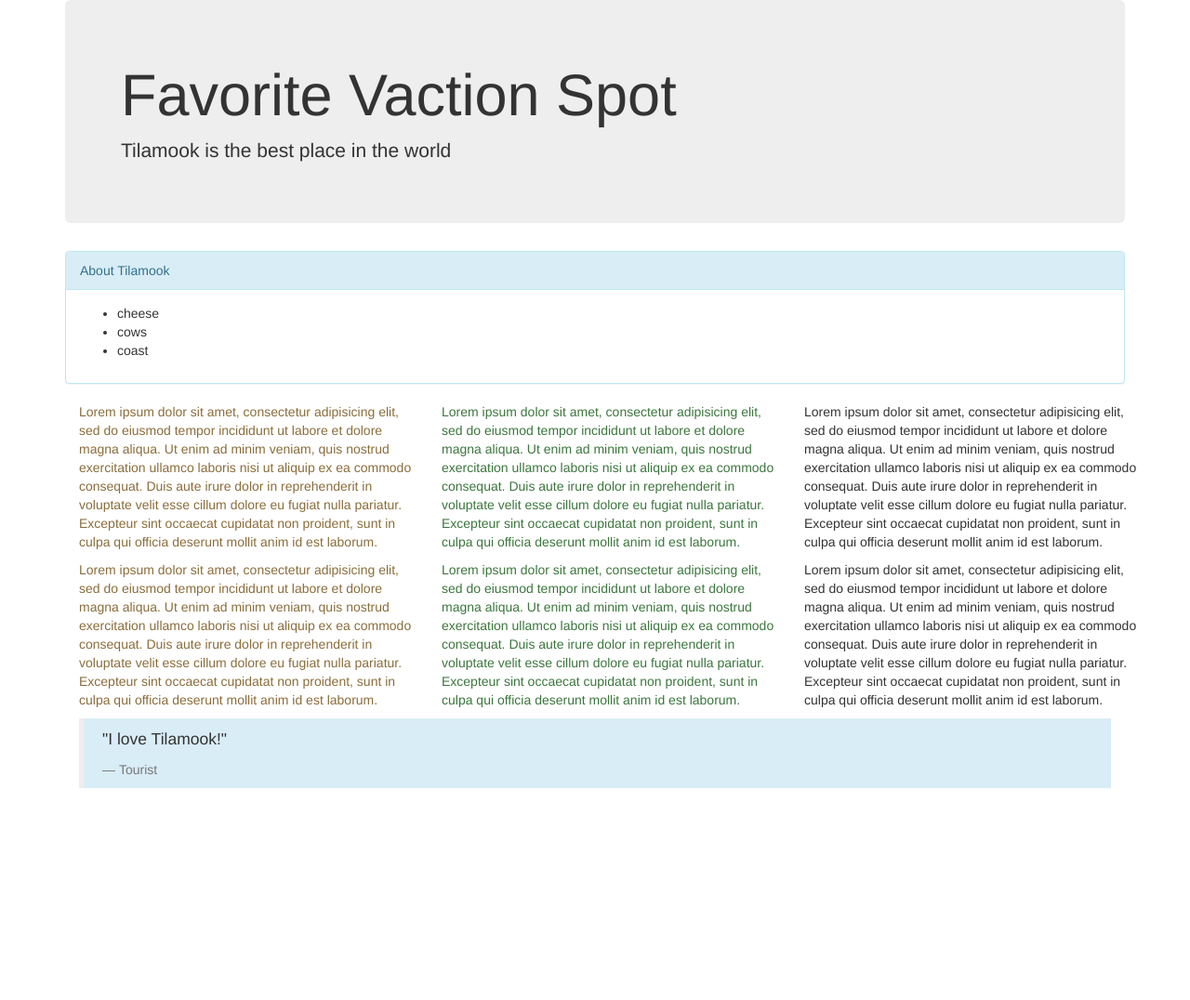
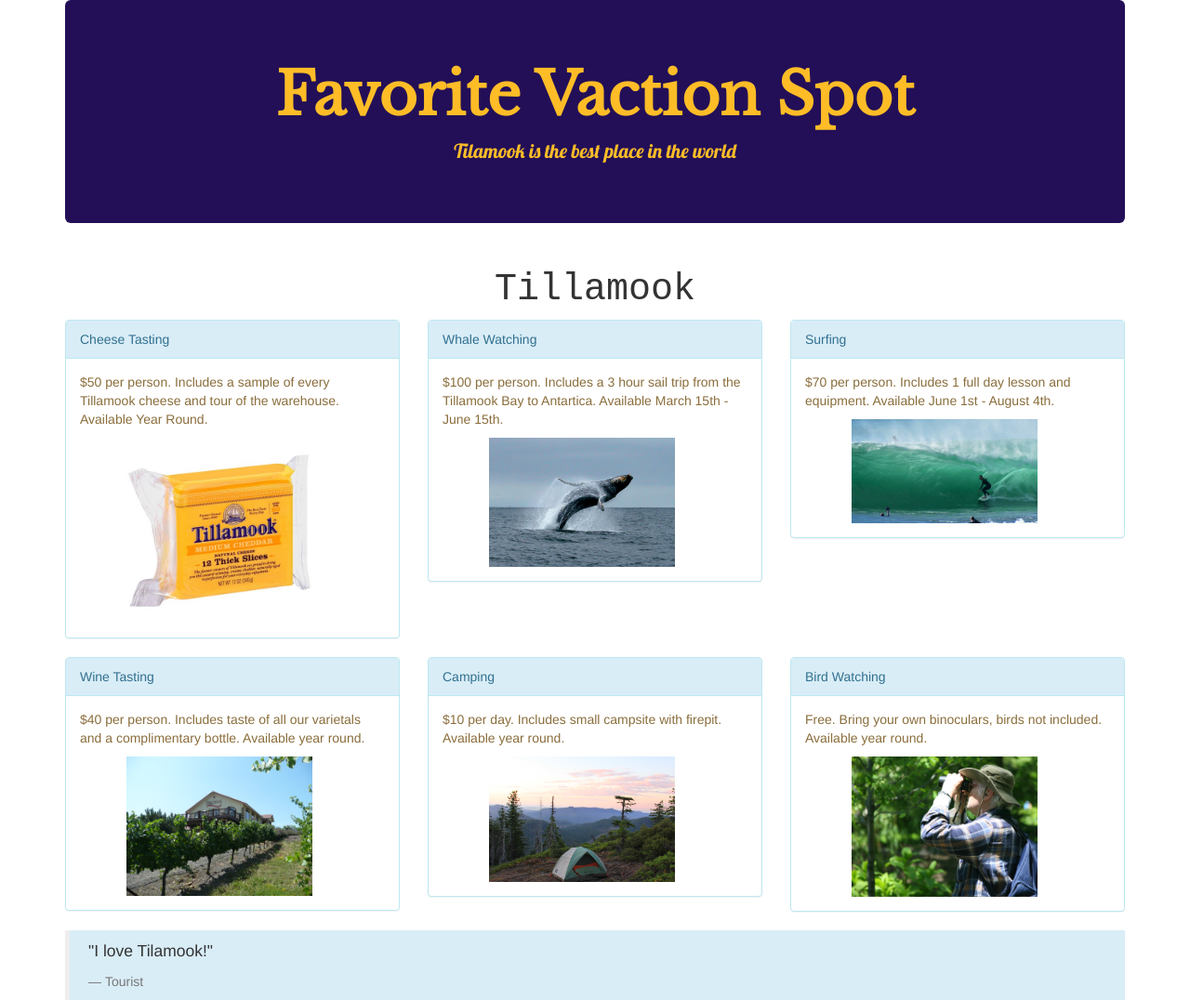
Before and after one commit to Jlannon90/Vacation, a plain HTML site: page index.html in a window 1280 px wide. Shown: the whole page at 93% size. Before the commit the page ends 868 px from the top, so only its background shows below. Drawn offline with nearby package versions, Linux system fonts and the light colour scheme; a web font is replaced by a local one.

Commit message:
add img files, basic css to styles.css, update text in p, add image to p, add google font

```diff
--- a/css/styles.css
+++ b/css/styles.css
@@ -0,0 +1,31 @@
+img {
+  max-width: 200px;
+  max-height: auto;
+  margin-left: 50px;
+}
+
+h1 {
+  text-align: center;
+  font-family: monospace;
+  font-size: 40px;
+}
+
+.jumbotron p {
+  text-align: center;
+  font-family: monospace;
+  font-family: 'Asar', serif;
+  font-family: 'Libre Baskerville', serif;
+  font-family: 'Lobster', cursive;
+
+}
+
+.jumbotron h1 {
+  font-weight: bolder;
+  font-family: 'Asar', serif;
+  font-family: 'Libre Baskerville', serif;
+}
+
+.jumbotron {
+  background-color: #230f57;
+  color: #febd27;
+}
--- a/index.html
+++ b/index.html
@@ -2,59 +2,99 @@
 <html>
   <head>
     <title>Vacation</title>
+    <link href="https://fonts.googleapis.com/css?family=Asar|Libre+Baskerville|Lobster" rel="stylesheet">
+    <link href="https://fonts.googleapis.com/css?family=Asar|Libre+Baskerville" rel="stylesheet">
     <link href="css/bootstrap.css" rel="stylesheet" type="text/css">
+    <link rel="stylesheet" href="css/styles.css" type="text/css">
   </head>
   <div class="container">
       <div class="jumbotron">
         <h1>Favorite Vaction Spot</h1>
         <p>Tilamook is the best place in the world</p>
       </div>
+  </div>
   <body>
-      <div class="panel panel-info">
-        <div class="panel-heading"
-          <h1 class="panel-title">About Tilamook</h1>
-        </div>
-        <div class="panel-body">
-          <ul>
-            <li>cheese</li>
-            <li>cows</li>
-            <li>coast</li>
-          </ul>
-        </div>
+      <h1>Tillamook</h1>
       </div>
         <div class="container">
           <div class="row">
               <div class="col-md-4">
+                <div class="panel panel-info">
+                  <div class="panel-heading"
+                    <h1 class="panel-title">Cheese Tasting</h1>
+                  </div>
+                  <div class="panel-body">
                     <p class="text-warning">
-              Lorem ipsum dolor sit amet, consectetur adipisicing elit, sed do eiusmod tempor incididunt ut labore et dolore magna aliqua. Ut enim ad minim veniam, quis nostrud exercitation ullamco laboris nisi ut aliquip ex ea commodo consequat. Duis aute irure dolor in reprehenderit in voluptate velit esse cillum dolore eu fugiat nulla pariatur. Excepteur sint occaecat cupidatat non proident, sunt in culpa qui officia deserunt mollit anim id est laborum.
+                  $50 per person. Includes a sample of every Tillamook cheese and tour of the warehouse. Available Year Round.
                     </p>
+                    <img src="img/cheese.png" alt="cheese" />
+                  </div>
+                </div>
               </div>
               <div class="col-md-4">
-            <p class="text-success">
-              Lorem ipsum dolor sit amet, consectetur adipisicing elit, sed do eiusmod tempor incididunt ut labore et dolore magna aliqua. Ut enim ad minim veniam, quis nostrud exercitation ullamco laboris nisi ut aliquip ex ea commodo consequat. Duis aute irure dolor in reprehenderit in voluptate velit esse cillum dolore eu fugiat nulla pariatur. Excepteur sint occaecat cupidatat non proident, sunt in culpa qui officia deserunt mollit anim id est laborum.
+                <div class="panel panel-info">
+                  <div class="panel-heading"
+                    <h1 class="panel-title">Whale Watching</h1>
+                  </div>
+                  <div class="panel-body">
+                    <p class="text-warning">
+                  $100 per person. Includes a 3 hour sail trip from the Tillamook Bay to Antartica. Available March 15th - June 15th.
                     </p>
+                    <img src="img/whale.png" alt="whale" />
+                  </div>
+                </div>
               </div>
               <div class="col-md-4">
-            <p class="text-shadow">
-              Lorem ipsum dolor sit amet, consectetur adipisicing elit, sed do eiusmod tempor incididunt ut labore et dolore magna aliqua. Ut enim ad minim veniam, quis nostrud exercitation ullamco laboris nisi ut aliquip ex ea commodo consequat. Duis aute irure dolor in reprehenderit in voluptate velit esse cillum dolore eu fugiat nulla pariatur. Excepteur sint occaecat cupidatat non proident, sunt in culpa qui officia deserunt mollit anim id est laborum.
+                <div class="panel panel-info">
+                  <div class="panel-heading"
+                    <h1 class="panel-title">Surfing</h1>
+                  </div>
+                  <div class="panel-body">
+                    <p class="text-warning">
+                  $70 per person. Includes 1 full day lesson and equipment. Available June 1st - August 4th.
                     </p>
+                    <img src="img/surfing.png" alt="surfing" />
+                  </div>
+                </div>
               </div>
             </div>
               <div class="row">
                   <div class="col-md-4">
+                    <div class="panel panel-info">
+                      <div class="panel-heading"
+                        <h1 class="panel-title">Wine Tasting</h1>
+                      </div>
+                      <div class="panel-body">
                         <p class="text-warning">
-              Lorem ipsum dolor sit amet, consectetur adipisicing elit, sed do eiusmod tempor incididunt ut labore et dolore magna aliqua. Ut enim ad minim veniam, quis nostrud exercitation ullamco laboris nisi ut aliquip ex ea commodo consequat. Duis aute irure dolor in reprehenderit in voluptate velit esse cillum dolore eu fugiat nulla pariatur. Excepteur sint occaecat cupidatat non proident, sunt in culpa qui officia deserunt mollit anim id est laborum.
+                      $40 per person. Includes taste of all our varietals and a complimentary bottle. Available year round.
                         </p>
+                        <img src="img/wine.png" alt="winery" />
+                      </div>
+                    </div>
                   </div>
                   <div class="col-md-4">
-            <p class="text-success">
-              Lorem ipsum dolor sit amet, consectetur adipisicing elit, sed do eiusmod tempor incididunt ut labore et dolore magna aliqua. Ut enim ad minim veniam, quis nostrud exercitation ullamco laboris nisi ut aliquip ex ea commodo consequat. Duis aute irure dolor in reprehenderit in voluptate velit esse cillum dolore eu fugiat nulla pariatur. Excepteur sint occaecat cupidatat non proident, sunt in culpa qui officia deserunt mollit anim id est laborum.
+                    <div class="panel panel-info">
+                      <div class="panel-heading"
+                        <h1 class="panel-title">Camping</h1>
+                      </div>
+                      <div class="panel-body">
+                        <p class="text-warning">
+                      $10 per day. Includes small campsite with firepit. Available year round.
                         </p>
+                        <img src="img/camping.png" alt="camp site" />
+                      </div>
+                    </div>
                   </div>
                   <div class="col-md-4">
-            <p class="text-shadow">
-              Lorem ipsum dolor sit amet, consectetur adipisicing elit, sed do eiusmod tempor incididunt ut labore et dolore magna aliqua. Ut enim ad minim veniam, quis nostrud exercitation ullamco laboris nisi ut aliquip ex ea commodo consequat. Duis aute irure dolor in reprehenderit in voluptate velit esse cillum dolore eu fugiat nulla pariatur. Excepteur sint occaecat cupidatat non proident, sunt in culpa qui officia deserunt mollit anim id est laborum.
+                    <div class="panel panel-info">
+                      <div class="panel-heading"
+                        <h1 class="panel-title">Bird Watching</h1>
+                      </div>
+                      <div class="panel-body">
+                        <p class="text-warning">
+                      Free. Bring your own binoculars, birds not included. Available year round.
                         </p>
+                        <img src="img/bird.png" alt="old man" />
                       </div>
                     </div>
                   </div>
@@ -65,5 +105,6 @@
               </blockquote>
             </div>
           </div>
+        </div>
   </body>
 </html>
```
Also changed, not shown: img/bird.png (added), img/camping.png (added), img/cheese.png (added), img/surfing.png (added), img/whale.png (added), img/wine.png (added). Lines whose indentation alone changed are shown as unchanged.
